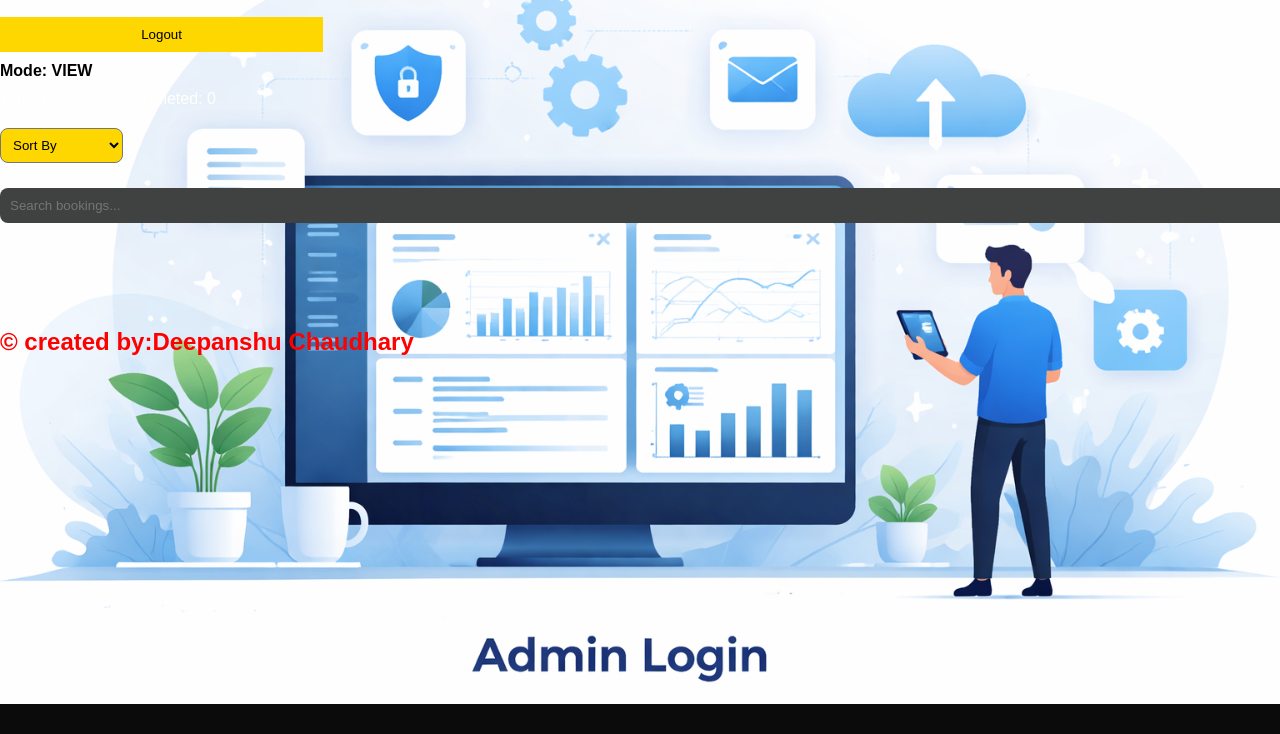
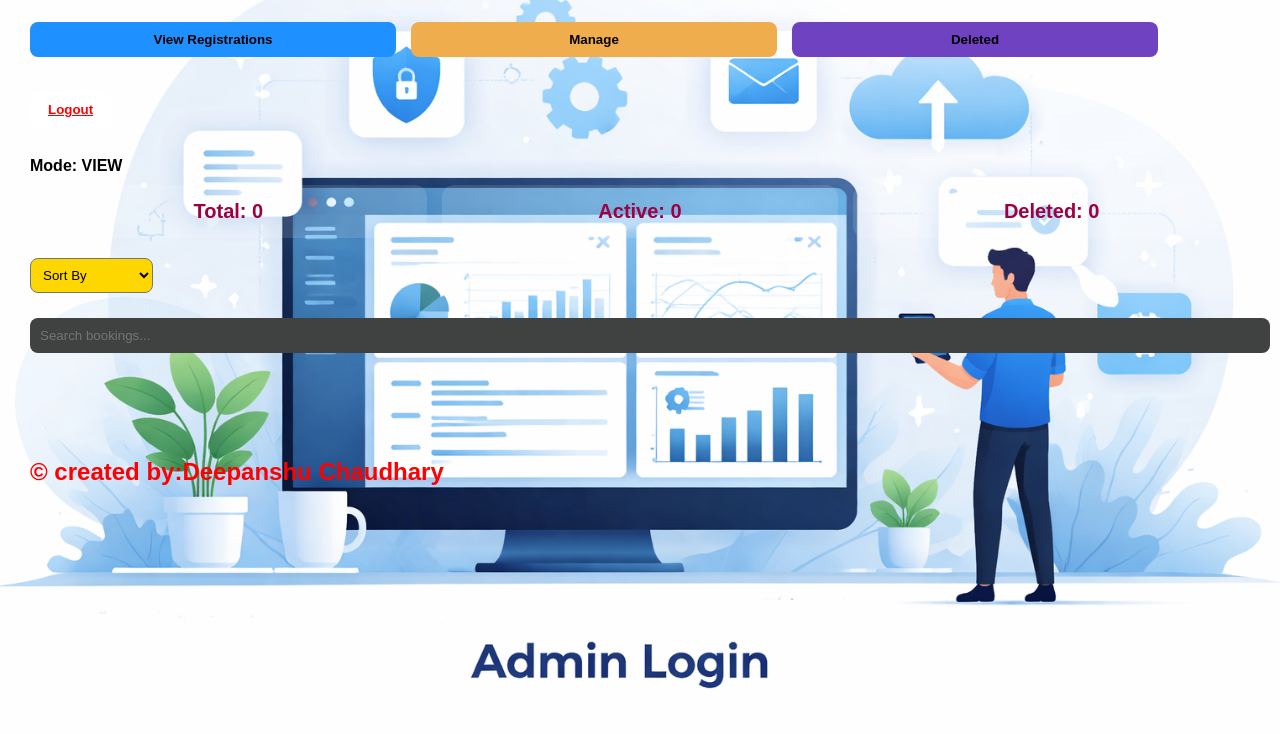
Before and after one commit to DeepanshuProcoder/hsbw, a website: page public/admin.html in a window 1280 px wide. Shown: the part 126-860 px from the top of the page. Before the commit the page ends 830 px from the top, so only its background shows below. Drawn offline with Linux system fonts and the light colour scheme; no server answers.

Commit message:
Update style.css

```diff
--- a/public/style.css
+++ b/public/style.css
@@ -9,6 +9,8 @@ nav {
   padding: 15px;
   background: rgba(0,0,0,0.8);
   text-align: center;
+  margin-left: -30px;
+  margin-right: -30px;
 }
 
 nav a {
@@ -46,6 +48,9 @@ nav a {
   border-radius: 8px;
   margin-top: 15px;
 }
+.btn:hover{
+  background-color: #d2d452;
+}
 
 .about {
   padding: 40px;
@@ -66,7 +71,7 @@ input, button {
   margin: 10px 0;
 }
 
-button {
+.loginbut {
   background: gold;
   border: none;
   cursor: pointer;
@@ -110,6 +115,8 @@ button {
 .center {
   text-align: center;
   margin-top: 30px;
+  color: black;
+  font-size: 40px;
 }
 
 .dashboard {
@@ -138,3 +145,92 @@ button {
   font-weight: 600;
   text-align: center;
 }
+
+/* ===== ADMIN BACKGROUND ===== */
+.bg {
+  min-height: 100vh;
+  background-size: cover;
+  background-position: center;
+  padding: 30px;
+}
+
+/* ===== ADMIN CONTROLS ===== */
+.controls {
+  display: flex;
+  gap: 15px;              /* ✅ EQUAL GAP */
+  margin-bottom: 20px;
+  flex-wrap: wrap;
+}
+
+button {
+  padding: 10px 18px;
+  border-radius: 8px;
+  border: none;
+  cursor: pointer;
+  font-weight: 600;
+  transition: 0.3s;
+}
+
+/* Button Colors */
+.btn-view {
+  background: #1e90ff;
+  color: black;
+  width: 30%;
+}
+.btn-manage {
+  background: #f0ad4e;
+  color: #000;
+  width: 30%;
+}
+.btn-deleted {
+  background: #6f42c1;
+  color: black;
+  width: 30%;
+}
+.btn-logout {
+    /* 🔴 RED LOGOUT */
+  color: red;
+  background-color: white;
+  text-decoration: underline;
+
+}
+.btn-logout:hover {
+  background-color: #f65b5b;
+  color: #fff;
+}
+
+button:hover {
+  opacity: 0.85;
+}
+
+/* ===== TABLE ===== */
+table {
+  width: 100%;
+  border-collapse: collapse;
+  background: rgba(50, 21, 21, 0.735);
+}
+
+th, td {
+  padding: 12px;
+  border: 1px solid #444;
+  text-align: center;
+}
+
+button.danger {
+  background: #8b0000;
+  color: #fff;
+}
+button.danger:hover {
+  background: #c40000;
+}
+.stats-card {
+  flex: 1;
+  min-width: 180px;
+  background: rgba(255,255,255,0.12);
+  padding: 15px;
+  border-radius: 12px;
+  font-weight: 600;
+  text-align: center;
+  color: rgb(158, 0, 66);
+  font-size: 20px;
+}
```
